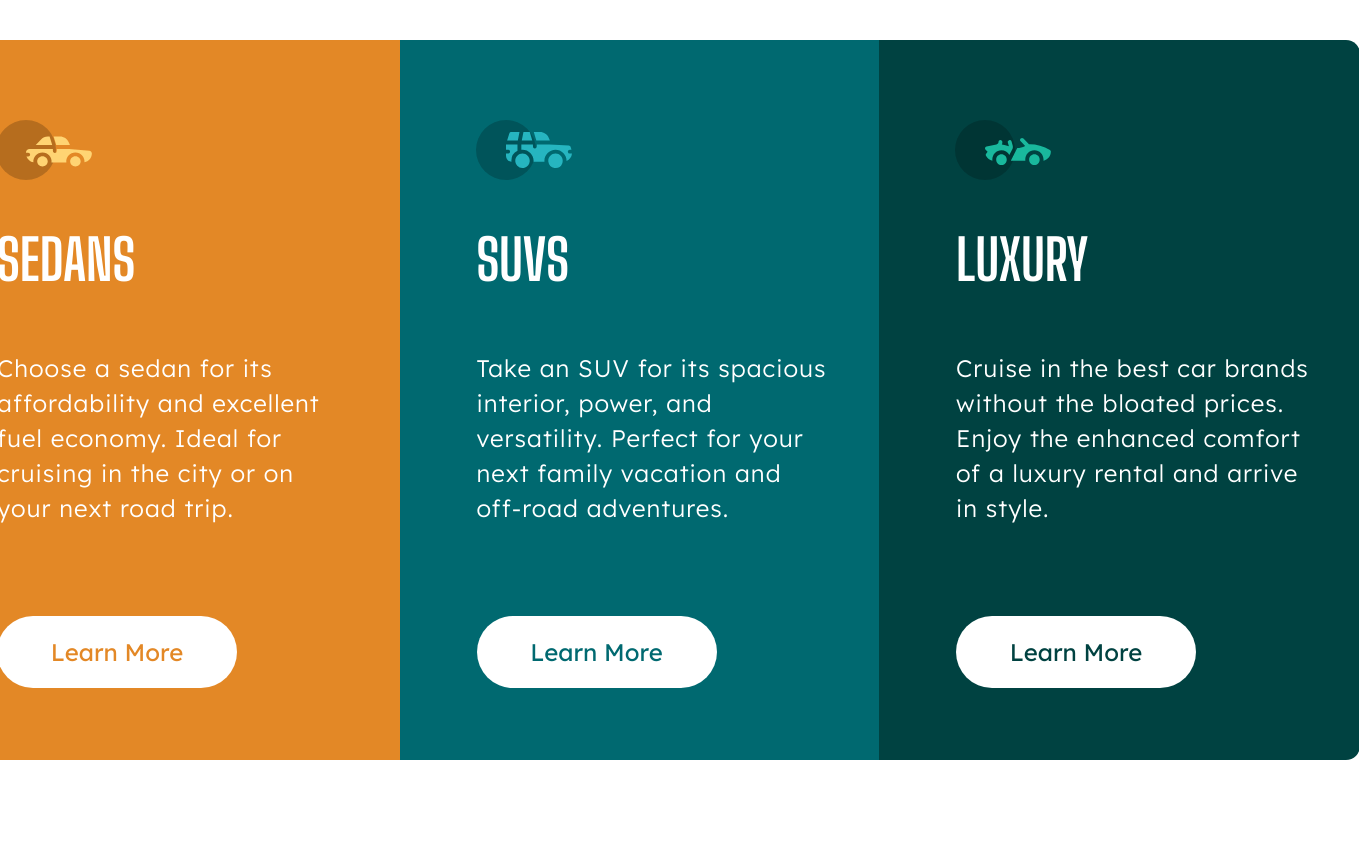
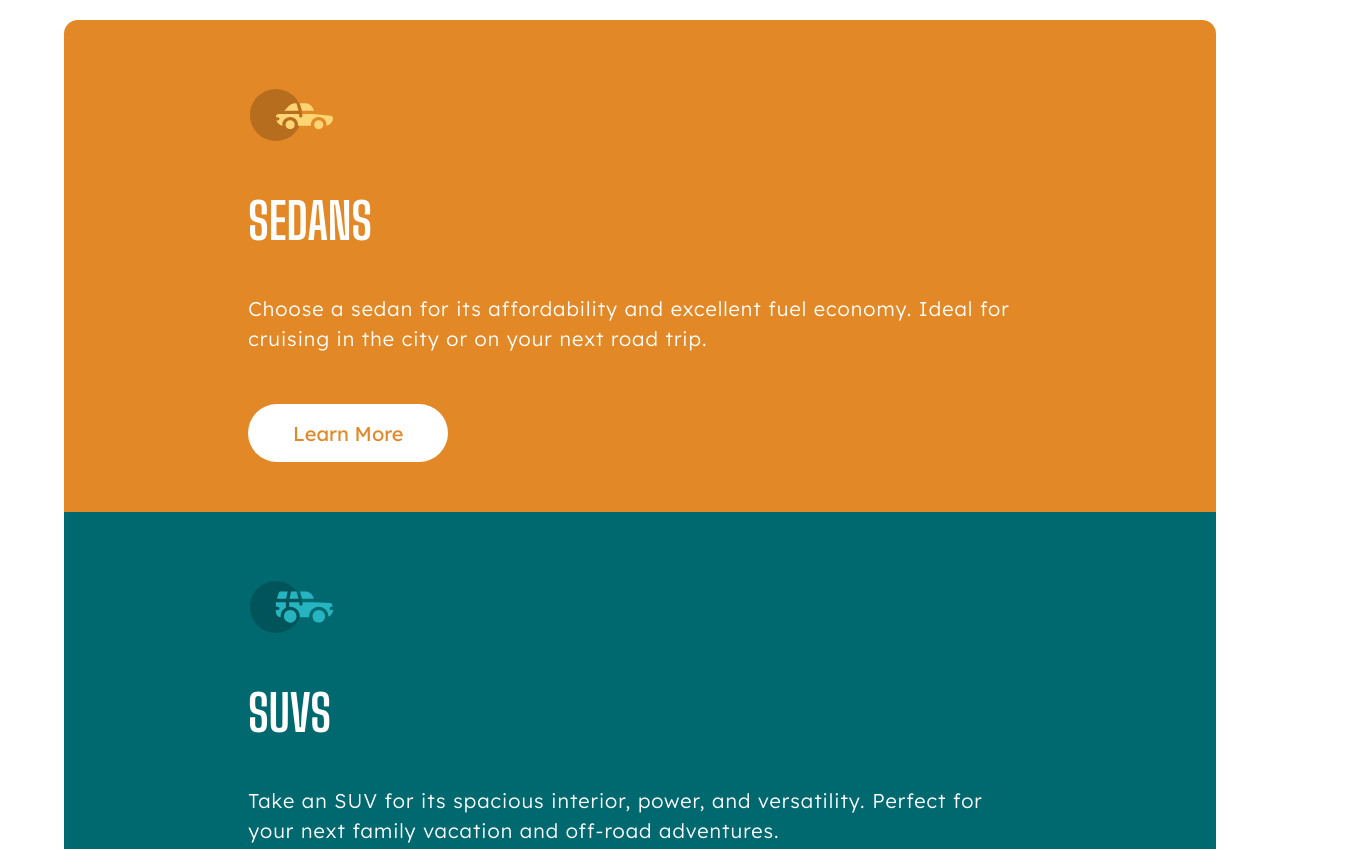
Before and after one commit to ClaudioAmareno/3-columns-review, a plain HTML site: page index.html in a window 1280 px wide. Shown: the top 849 px of the page, 1360 px wide, since content can reach past the window. Before the commit the page ends 800 px from the top, so only its background shows below. Drawn offline with Linux system fonts and the light colour scheme.

Commit message:
added media tablet

```diff
--- a/sass/main.scss
+++ b/sass/main.scss
@@ -125,7 +125,6 @@ body {
 }
 
 @media (max-width: 576px) {
-
 	.card {
 		flex-direction: column;
 		width: 90vw;
@@ -173,3 +172,51 @@ body {
 		}
 	}
 }
+@media (min-width: 576px) and (max-width: 1429px) {
+	.card {
+		flex-direction: column;
+		width: 90vw;
+		height: auto;
+		margin: 20rem 0 20rem 0;
+
+		&__first,
+		&__second,
+		&__third {
+			width: 90vw;
+			padding-left: 16%;
+			padding-right: 16%;
+
+			&-icon {
+				padding-top: 75rem;
+
+				img {
+					padding-left: 10rem;
+					scale: 1.3;
+				}
+			}
+
+			&-text {
+				&-headline {
+					font-size: 50px;
+				}
+
+				&-info {
+					padding-top: 43rem;
+					font-size: 20px;
+					line-height: 30rem;
+				}
+			}
+
+			&-btn {
+				padding-top: 50rem;
+				padding-bottom: 50rem;
+
+				&-text {
+					width: 200rem;
+					height: 58rem;
+					font-size: 20px;
+				}
+			}
+		}
+	}
+}
```
Also changed, not shown: css/main.css, 1 other file.
